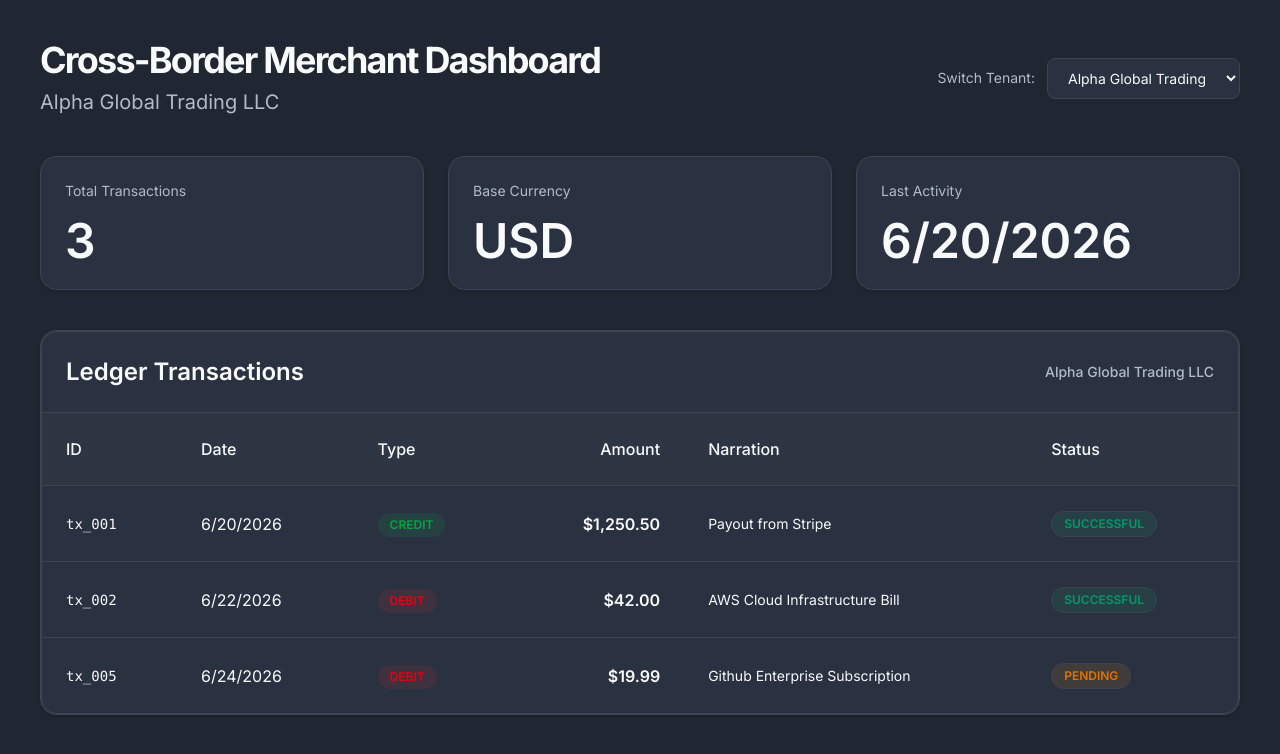
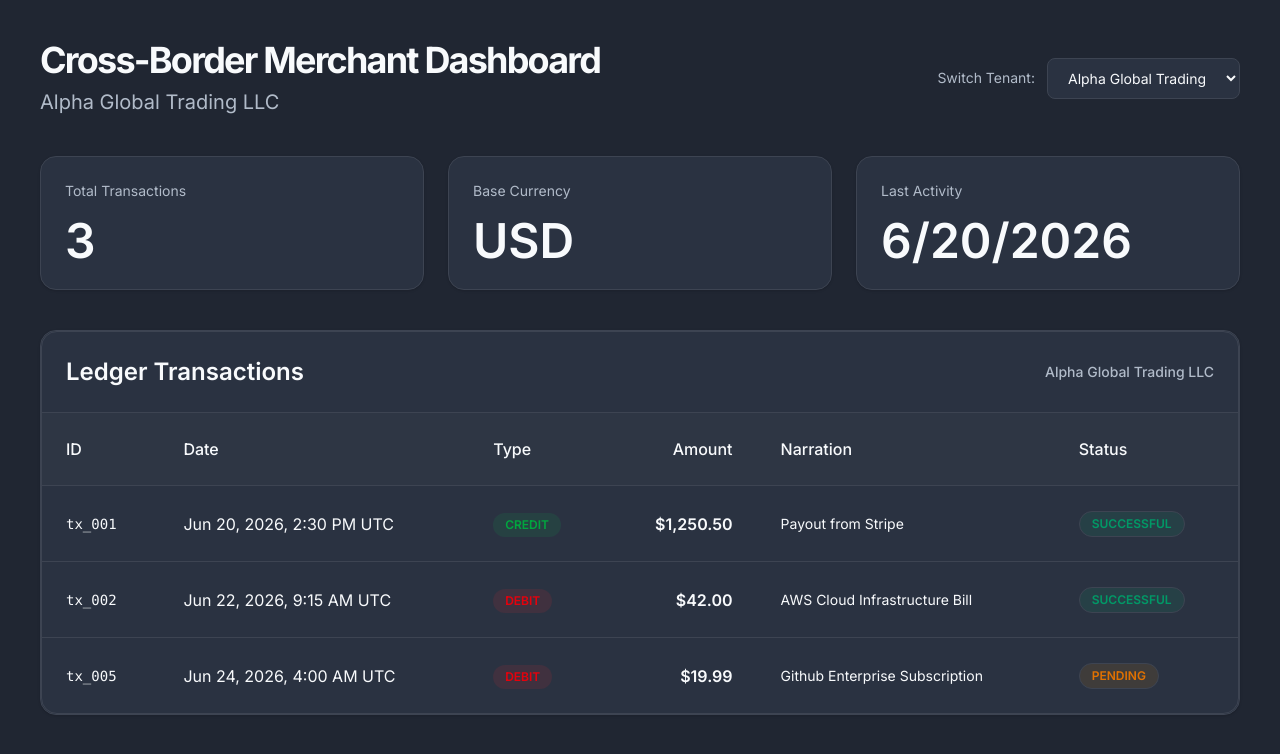
Before and after one commit to ntema/cross-border-merchant-dashboard, a Next.js app: page /dashboard in a window 1280 px wide. Shown: the top 754 px of the page. Built offline with nearby package versions, Linux system fonts and the light colour scheme.

Commit message:
fix production deployment bugs

```diff
--- a/components/ThemeToggle.tsx
+++ b/components/ThemeToggle.tsx
@@ -1,5 +1,6 @@
+"use client";
+
 /* eslint-disable react-hooks/set-state-in-effect */
-"use client";
 
 import { useTheme } from "next-themes";
 import { Moon, Sun } from "lucide-react";
--- a/components/ledger/LedgerTable.tsx
+++ b/components/ledger/LedgerTable.tsx
@@ -1,5 +1,5 @@
+"use client";
 /* eslint-disable @typescript-eslint/no-explicit-any */
-"use client";
 
 import { Transaction } from "@/store/ledgerApi";
 
@@ -11,12 +11,32 @@ interface LedgerTableProps {
 }
 
 export default function LedgerTable({ transactions, isLoading, error, tenant }: LedgerTableProps) {
+  // Task 3: Fintech UI Data Handling
+  // Converts minor unit amounts (e.g. 125050 cents) to proper currency format
   const formatAmount = (amountInMinor: number, currency: string = "USD") => {
+    // Divide by 100 to convert from minor units (no floating point issues)
     const amount = amountInMinor / 100;
+
     return new Intl.NumberFormat(tenant?.locale || "en-US", {
       style: "currency",
       currency: currency,
+      // Ensures consistent decimal places for financial data
+      minimumFractionDigits: 2,
+      maximumFractionDigits: 2,
     }).format(amount);
+  };
+
+  // Task 3: Format UTC timestamp to local browser time
+  const formatDate = (utcDateString: string) => {
+    const date = new Date(utcDateString);
+    return new Intl.DateTimeFormat(tenant?.locale || 'en-US', {
+      year: 'numeric',
+      month: 'short',
+      day: 'numeric',
+      hour: 'numeric',
+      minute: '2-digit',
+      timeZoneName: 'short', // Shows local timezone (e.g. GMT+1)
+    }).format(date);
   };
 
   const getStatusColor = (status: string) => {
@@ -66,7 +86,8 @@ export default function LedgerTable({ transactions, isLoading, error, tenant }:
               <tr key={tx.id} className="hover:bg-muted/50 transition-colors">
                 <td className="p-6 font-mono text-sm">{tx.id}</td>
                 <td className="p-6">
-                  {new Date(tx.createdAt).toLocaleDateString(tenant?.locale || 'en-US')}
+                  {/* Updated: Uses Intl.DateTimeFormat for proper local timezone display */}
+                  {formatDate(tx.createdAt)}
                 </td>
                 <td className="p-6">
                   <span className={`inline-block px-3 py-1 rounded-full text-xs font-semibold
@@ -77,6 +98,7 @@ export default function LedgerTable({ transactions, isLoading, error, tenant }:
                   </span>
                 </td>
                 <td className="p-6 text-right font-semibold">
+                  {/* Updated: Safe minor unit to currency conversion */}
                   {formatAmount(tx.amountInMinor, tenant?.baseCurrency)}
                 </td>
                 <td className="p-6 max-w-md text-sm">{tx.narration}</td>
@@ -99,3 +121,105 @@ export default function LedgerTable({ transactions, isLoading, error, tenant }:
     </div>
   );
 }
+
+// "use client";
+// /* eslint-disable @typescript-eslint/no-explicit-any */
+
+// import { Transaction } from "@/store/ledgerApi";
+
+// interface LedgerTableProps {
+//   transactions: Transaction[];
+//   isLoading: boolean;
+//   error: any;
+//   tenant?: any;
+// }
+
+// export default function LedgerTable({ transactions, isLoading, error, tenant }: LedgerTableProps) {
+//   const formatAmount = (amountInMinor: number, currency: string = "USD") => {
+//     const amount = amountInMinor / 100;
+//     return new Intl.NumberFormat(tenant?.locale || "en-US", {
+//       style: "currency",
+//       currency: currency,
+//     }).format(amount);
+//   };
+
+//   const getStatusColor = (status: string) => {
+//     switch (status) {
+//       case "SUCCESSFUL":
+//         return "bg-emerald-500/10 text-emerald-600 dark:text-emerald-400 border border-emerald-500/20";
+//       case "FAILED":
+//         return "bg-red-500/10 text-red-600 dark:text-red-400 border border-red-500/20";
+//       case "PENDING":
+//         return "bg-amber-500/10 text-amber-600 dark:text-amber-400 border border-amber-500/20";
+//       default:
+//         return "bg-gray-500/10 text-gray-600";
+//     }
+//   };
+
+//   if (isLoading) {
+//     return <div className="py-12 text-center text-muted-foreground">Loading transactions...</div>;
+//   }
+
+//   if (error) {
+//     return <div className="text-red-500 py-12 text-center">Failed to load transactions</div>;
+//   }
+
+//   return (
+//     <div className="bg-card rounded-2xl border border-border overflow-hidden">
+//       <div className="p-6 border-b border-border flex justify-between items-center">
+//         <h2 className="text-2xl font-semibold">Ledger Transactions</h2>
+//         <div className="text-sm text-muted-foreground font-medium">
+//           {tenant?.businessName}
+//         </div>
+//       </div>
+
+//       <div className="overflow-x-auto">
+//         <table className="w-full min-w-full">
+//           <thead>
+//             <tr className="bg-muted/50 border-b border-border">
+//               <th className="text-left p-6 font-medium">ID</th>
+//               <th className="text-left p-6 font-medium">Date</th>
+//               <th className="text-left p-6 font-medium">Type</th>
+//               <th className="text-right p-6 font-medium">Amount</th>
+//               <th className="text-left p-6 font-medium">Narration</th>
+//               <th className="text-left p-6 font-medium">Status</th>
+//             </tr>
+//           </thead>
+//           <tbody className="divide-y divide-border">
+//             {transactions.map((tx) => (
+//               <tr key={tx.id} className="hover:bg-muted/50 transition-colors">
+//                 <td className="p-6 font-mono text-sm">{tx.id}</td>
+//                 <td className="p-6">
+//                   {new Date(tx.createdAt).toLocaleDateString(tenant?.locale || 'en-US')}
+//                 </td>
+//                 <td className="p-6">
+//                   <span className={`inline-block px-3 py-1 rounded-full text-xs font-semibold
+//                     ${tx.type === "CREDIT"
+//                       ? "bg-green-500/10 text-green-600 dark:text-green-400"
+//                       : "bg-red-500/10 text-red-600 dark:text-red-400"}`}>
+//                     {tx.type}
+//                   </span>
+//                 </td>
+//                 <td className="p-6 text-right font-semibold">
+//                   {formatAmount(tx.amountInMinor, tenant?.baseCurrency)}
+//                 </td>
+//                 <td className="p-6 max-w-md text-sm">{tx.narration}</td>
+//                 <td className="p-6">
+//                   <span className={`inline-block px-3 py-1 rounded-full text-xs font-semibold ${getStatusColor(tx.status)}`}>
+//                     {tx.status}
+//                   </span>
+//                 </td>
+//               </tr>
+//             ))}
+//           </tbody>
+//         </table>
+//       </div>
+
+//       {transactions.length === 0 && (
+//         <div className="text-center py-16 text-muted-foreground">
+//           No transactions found.
+//         </div>
+//       )}
+//     </div>
+//   );
+// }
```
